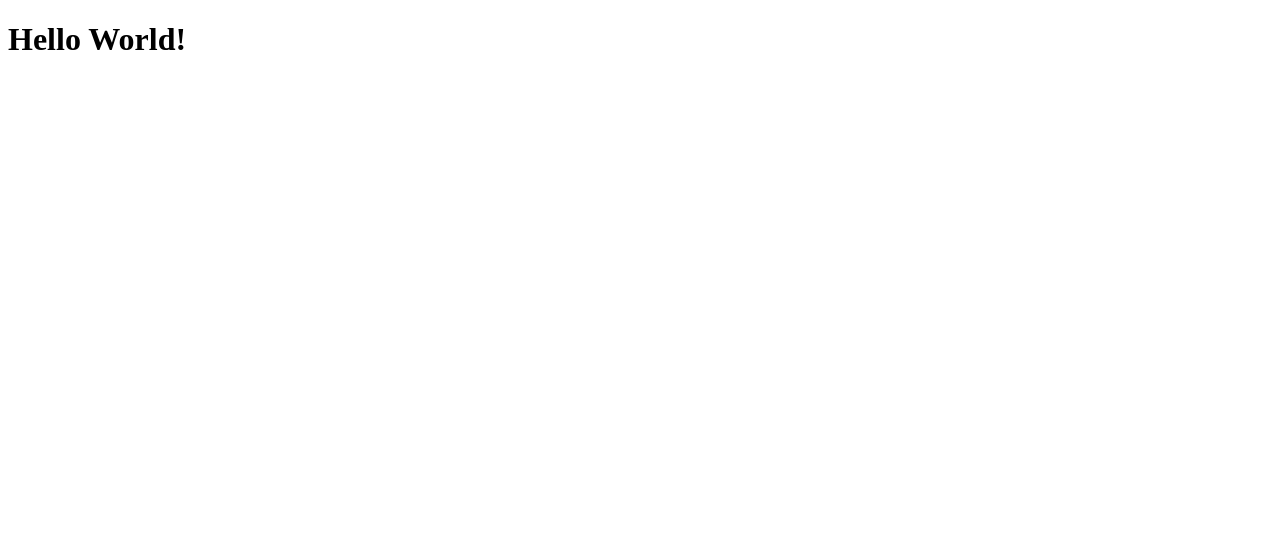
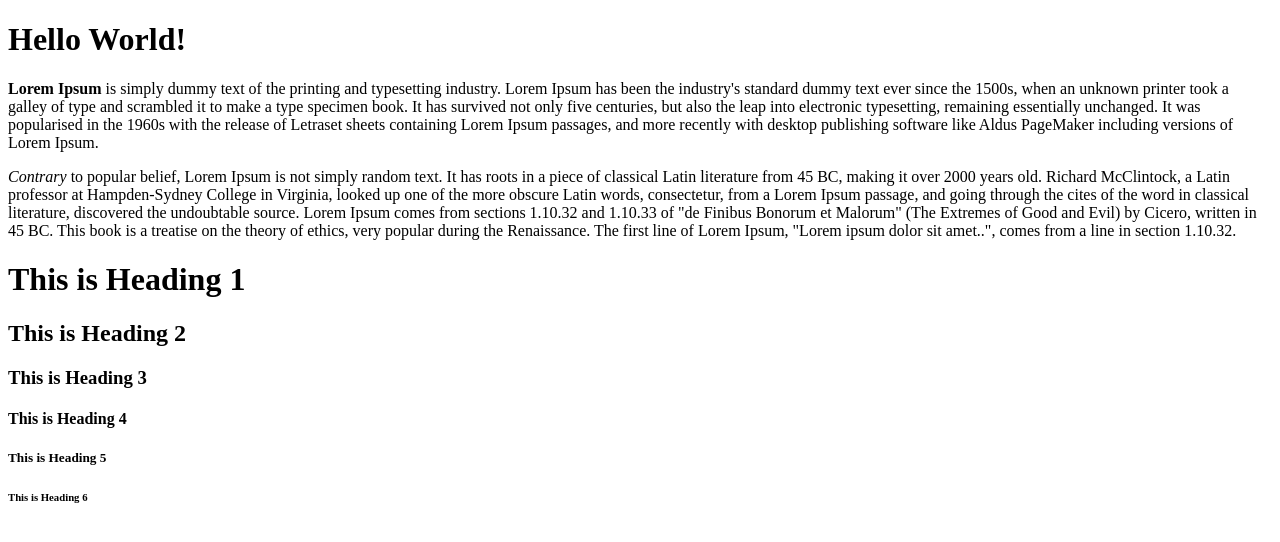
Before and after one commit to naomansaeed/hello_github, a plain HTML site: page index.html in a window 1280 px wide. Drawn offline with Linux system fonts and the light colour scheme.

Commit message:
practiced project odin lessen on text manipulation.

```diff
--- a/index.html
+++ b/index.html
@@ -6,5 +6,13 @@
     </head>
     <body>
         <h1>Hello World!</h1>
+        <p> <strong>Lorem Ipsum</strong> is simply dummy text of the printing and typesetting industry. Lorem Ipsum has been the industry's standard dummy text ever since the 1500s, when an unknown printer took a galley of type and scrambled it to make a type specimen book. It has survived not only five centuries, but also the leap into electronic typesetting, remaining essentially unchanged. It was popularised in the 1960s with the release of Letraset sheets containing Lorem Ipsum passages, and more recently with desktop publishing software like Aldus PageMaker including versions of Lorem Ipsum.</p>
+        <p> <em>Contrary</em> to popular belief, Lorem Ipsum is not simply random text. It has roots in a piece of classical Latin literature from 45 BC, making it over 2000 years old. Richard McClintock, a Latin professor at Hampden-Sydney College in Virginia, looked up one of the more obscure Latin words, consectetur, from a Lorem Ipsum passage, and going through the cites of the word in classical literature, discovered the undoubtable source. Lorem Ipsum comes from sections 1.10.32 and 1.10.33 of "de Finibus Bonorum et Malorum" (The Extremes of Good and Evil) by Cicero, written in 45 BC. This book is a treatise on the theory of ethics, very popular during the Renaissance. The first line of Lorem Ipsum, "Lorem ipsum dolor sit amet..", comes from a line in section 1.10.32.</p>
+        <h1>This is Heading 1</h1>
+        <h2>This is Heading 2</h2>
+        <h3>This is Heading 3</h3>
+        <h4>This is Heading 4</h4>
+        <h5>This is Heading 5</h5>
+        <h6>This is Heading 6</h6>
     </body>
 </html>
```
